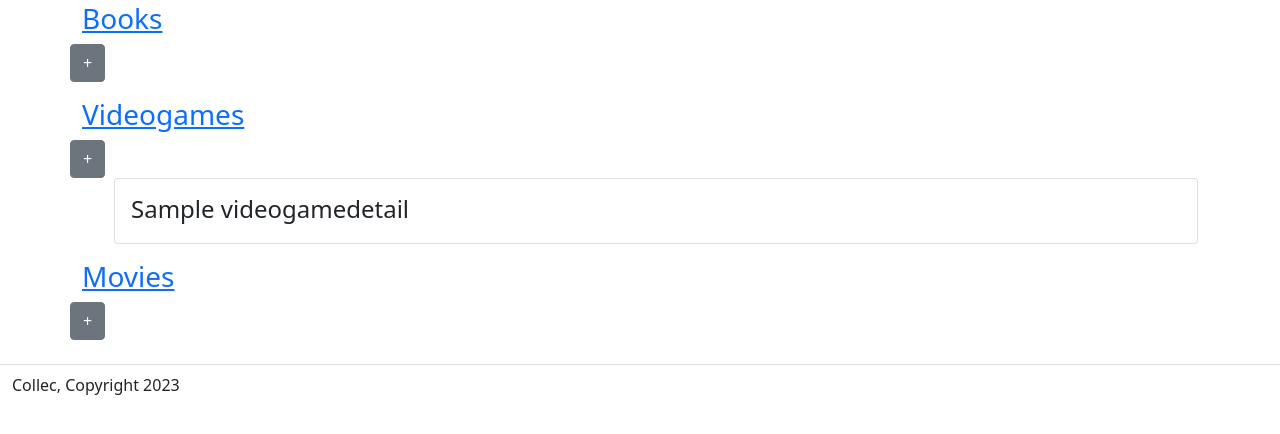
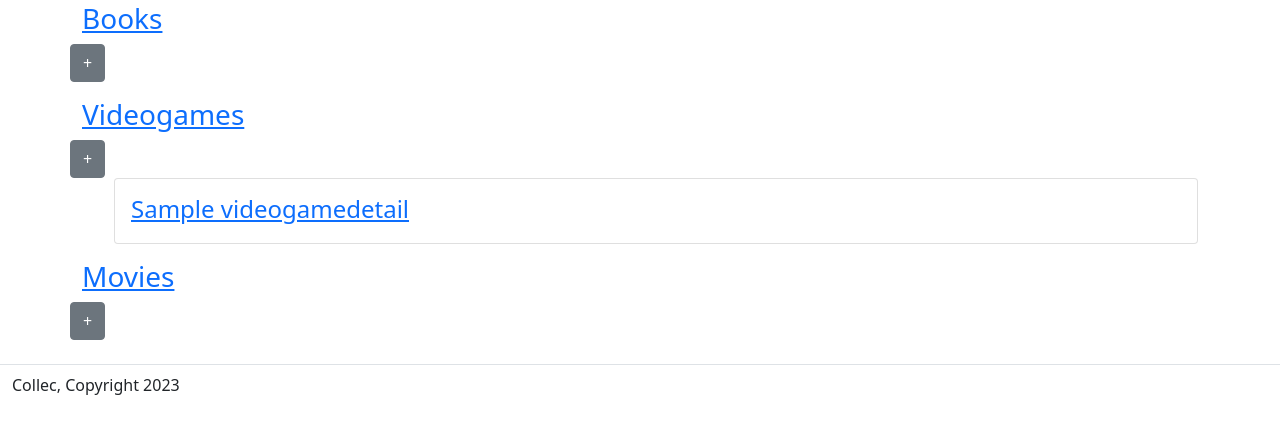
Before and after one commit to Tearnote/collec, a Django app: a page that uses collec/web/templates/web/dashboard.html in a window 1280 px wide. Shown: the part 140-574 px from the top of the page. Run offline with Django 4.2, Linux system fonts and the light colour scheme; tables that the repository leaves empty hold one stand-in row (values such as "Sample post"); some libraries are stand-ins or nearby versions.

Commit message:
Make functional the shortcut to modify item from dashboard

```diff
--- a/collec/web/templates/web/dashboard.html
+++ b/collec/web/templates/web/dashboard.html
@@ -13,7 +13,7 @@
             {% for book in books %}
                 <li class="card">
                     <div class="card-body">
-                        <h4 class="card-title">{{book.bookdetails.title}}</h4>
+                        <a href="{% url 'book_detail_id' url_user book.id %}" onclick="showModifyModal(event)"><h4 class="card-title">{{book.bookdetails.title}}</h4></a>
                         <h5 class="card-subtitle">{{book.bookdetails.author}}</h5>
                         <p class="card-text">{{book.bookdetails.get_owned_display}}</p>
                     </div>
@@ -30,7 +30,7 @@
             {% for videogame in videogames %}
                 <li class="card">
                     <div class="card-body">
-                        <h4 class="card-title">{{videogame.videogamedetails.title}}</h4>
+                        <a href="{% url 'videogame_detail_id' url_user videogame.id %}" onclick="showModifyModal(event)"><h4 class="card-title">{{videogame.videogamedetails.title}}</h4></a>
                         <h5 class="card-subtitle">{{videogame.videogamedetails.get_platform_display}}</h5>
                         <p class="card-text">{{videogame.videogamedetails.get_owned_display}}</p>
                     </div>
@@ -47,7 +47,7 @@
             {% for movie in movies %}
                 <li class="card">
                     <div class="card-body">
-                        <h4 class="card-title">{{movie.moviedetails.title}}</h4>
+                        <a href="{% url 'movie_detail_id' url_user movie.id %}" onclick="showModifyModal(event)"><h4 class="card-title">{{movie.moviedetails.title}}</h4></a>
                         <p class="card-text">{{movie.moviedetails.get_owned_display}}</p>
                     </div>
                 </li>
```
